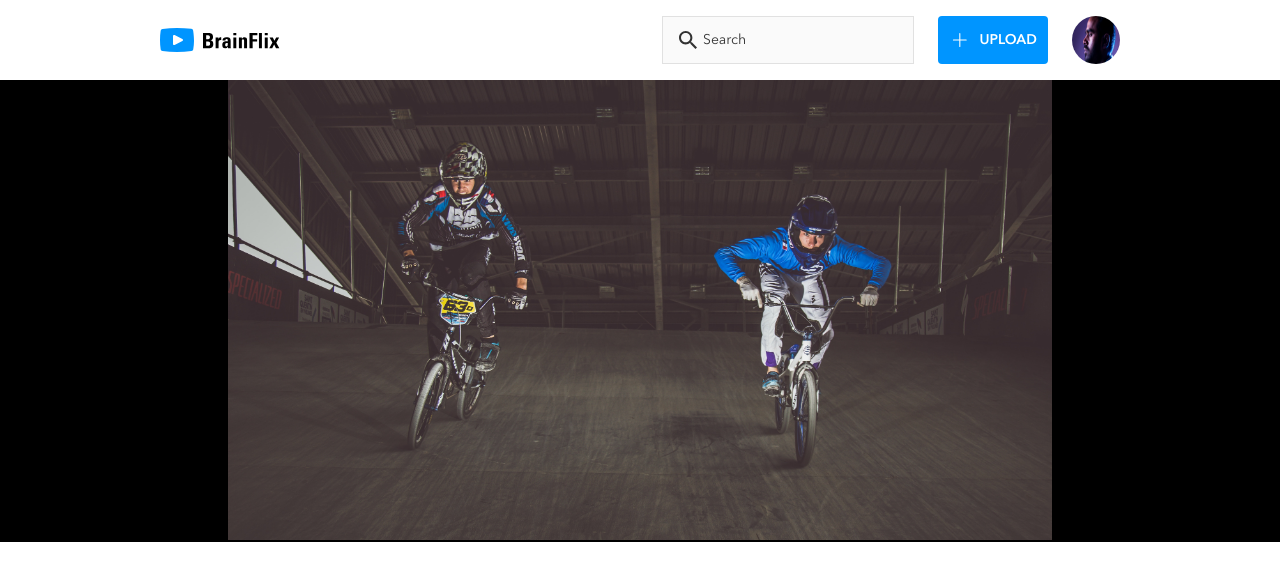
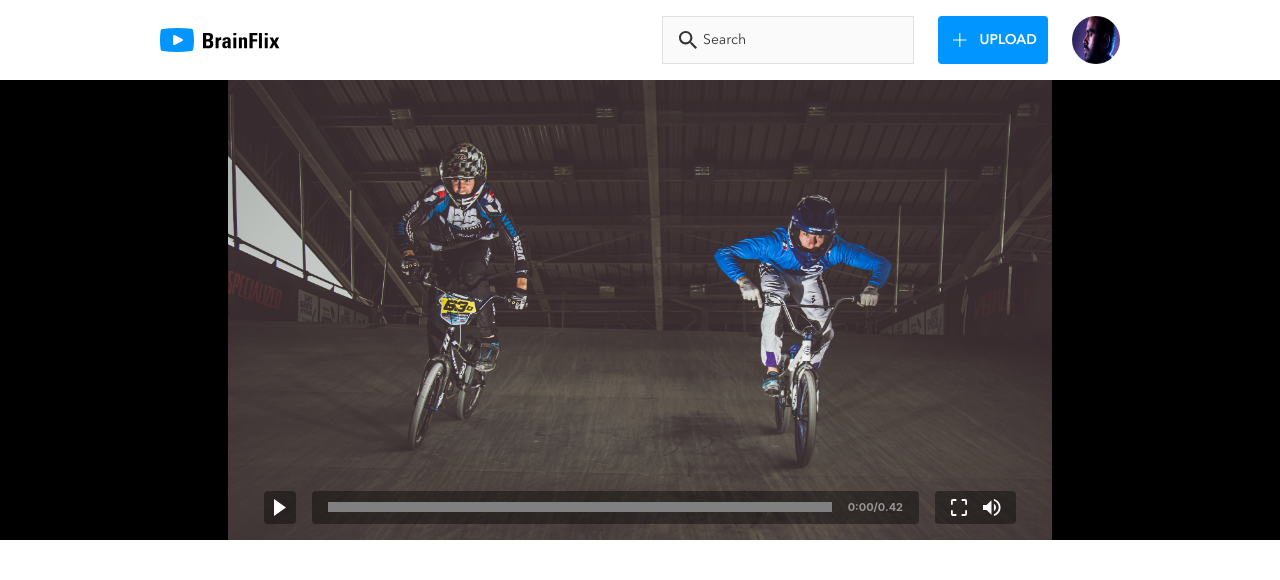
Before and after one commit to dshlass/dale-shlass-BrainFlix, a React (Create React App) app in the folder sprint1/: page / in a window 1280 px wide. Shown: the top 580 px of the page. Built offline with nearby package versions, Linux system fonts and the light colour scheme.

Commit message:
main video content added and state passed down as props. continue with Main section next.

```diff
--- a/sprint1/src/App.js
+++ b/sprint1/src/App.js
@@ -2,13 +2,25 @@ import React from 'react';
 // import logo from './logo.svg';
 import './css/App.scss';
 import Header from './components/Header';
+import {sideVideo, mainVideo} from './data/Data'
 
 
 class App extends React.Component {
+
+  state = {
+    sideVideo,
+    mainVideo
+  }
+
+
   render() {
     return (
       <>
-        <Header/>
+        <Header
+          poster={mainVideo.image}
+          duration={mainVideo.duration}
+
+        />
       </>
     );
   }
--- a/sprint1/src/components/Header.js
+++ b/sprint1/src/components/Header.js
@@ -1,6 +1,7 @@
 import React from 'react';
 import Navigation from './Navigation';
 import Video from './Video';
+
 
 
 class Header extends React.Component {
@@ -8,7 +9,10 @@ class Header extends React.Component {
     return (
       <header className='header'>
         <Navigation />
-        <Video />
+        <Video
+          poster={this.props.poster}
+          duration={this.props.duration}
+        />
       </header>
     );
   }
--- a/sprint1/src/components/Video.js
+++ b/sprint1/src/components/Video.js
@@ -1,15 +1,15 @@
 import React from 'react';
-// import Navigation from './Navigation'
-import poster from '../assets/Images/video-list-0.jpg'
+import VideoControls from './VideoControls'
 
 
 class Video extends React.Component {
   render() {
     return (
       <div className="video">
-        <video className='video__media' poster={poster}>
+        <video className='video__media' poster={this.props.poster}>
             Sorry, your browser doesn't support embedded videos.
         </video>
+        <VideoControls duration={this.props.duration}/>
       </div>
     );
   }
--- /dev/null
+++ b/sprint1/src/components/VideoControls.js
@@ -0,0 +1,22 @@
+import React from 'react';
+
+class VideoControls extends React.Component {
+  render() {
+    return (
+      <div className='controls'>
+      <img className='controls__play' src={require('../assets/Icons/SVG/Icon-play.svg')} alt='play button'/>
+      <div className='controls__progress'>
+        <progress className='controls__progress--bar' max="500" value="0"> 0%</progress>
+        <p className='controls__progress--duration'>0:00/{this.props.duration}</p>
+      </div>
+      <div className='controls__screen-vol'>
+        <img className='controls__fullscreen' src={require('../assets/Icons/SVG/Icon-fullscreen.svg')} alt='play button'/>
+        <img className='controls__volume' src={require('../assets/Icons/SVG/Icon-volume.svg')} alt='play button'/>
+      </div>
+
+      </div>
+    );
+  }
+}
+
+export default VideoControls;
--- a/sprint1/src/css/App.scss
+++ b/sprint1/src/css/App.scss
@@ -14,4 +14,6 @@
 @import './Header.scss';
 
 //Imports the video specific styles
-@import './Video.scss'
+@import './Video.scss';
+
+@import './VideoControls.scss';
--- a/sprint1/src/css/Normalize.scss
+++ b/sprint1/src/css/Normalize.scss
@@ -28,7 +28,7 @@ p {
   margin: 0;
 }
 
-img {
+img, video {
   width: 100%;
   display: block;
 }
--- a/sprint1/src/css/Video.scss
+++ b/sprint1/src/css/Video.scss
@@ -2,15 +2,15 @@
 
   @extend %padding--tablet;
   @extend %padding--desktop;
-
+  position: relative;
 
 
 
   background: black;
 
   &__media {
-    width: 100%;
 
+    object-fit: cover;
     @media #{$Tablet} {
       padding: 0 1.0rem;
     }
@@ -18,6 +18,9 @@
     @media #{$Desktop} {
       padding: 0 $column--desktop;
     }
+
+
+
   }
 
 
--- /dev/null
+++ b/sprint1/src/css/VideoControls.scss
@@ -0,0 +1,91 @@
+.controls {
+  position: absolute;
+  bottom: 8px;
+  left: 16px;
+  right: 16px;
+
+  display: flex;
+  justify-content: space-between;
+
+  @media #{$Tablet} {
+    bottom: 16px;
+    left: 42px;
+    right: 42px;
+  }
+
+  @media #{$Desktop} {
+    left: 264px;
+    right: 264px;
+  }
+
+  &__play {
+    width: 32px;
+    // flex:1;
+    // height: 32.5;
+    padding: 8px 10px;
+    background: rgba(0,0,0,0.4);
+    border-radius: 4px;
+  }
+
+
+  &__screen-vol {
+    display: flex;
+    margin-left: 8px;
+    background: rgba(0,0,0,0.4);
+    border-radius: 4px;
+    padding: 8px 16px;
+
+    @media #{$Tablet} {
+      margin-left: 16px;
+    }
+  }
+
+  // &__fullscreen {
+
+  // }
+
+  &__volume {
+    margin-left: 16px;
+  }
+
+  &__progress {
+    flex: 1;
+    padding: 8px 16px;
+    border-radius: 4px;
+    background: rgba(0,0,0,0.4);
+    margin-left: 8px;
+
+    display: flex;
+    align-items: center;
+
+    @media #{$Tablet} {
+      margin-left: 16px;
+    }
+
+    &--bar {
+      background:rgba(0,0,0,0.5);
+      border:rgba(0,0,0,0.5);
+      border-radius: 5px;
+      flex:1;
+    }
+
+    &--duration {
+  // @extend %paragraph-regular;
+  // line-height: 0.2rem;
+  font-size: 1.1rem;
+  font-weight: bold;
+  display: none;
+    color: rgba(255,255,255,0.5);
+
+      @media #{$Tablet} {
+        display: block;
+        margin-left: 16px;
+      }
+    }
+
+    @media #{$Desktop} {
+      // flex: 0 1 auto;
+      // width: 751px;
+    }
+  }
+}
--- /dev/null
+++ b/sprint1/src/data/Data.js
@@ -0,0 +1,90 @@
+// Side Video Object
+const sideVideo = [
+  {
+    id: '0',
+    title: 'BMX Rampage: 2018 Highlights',
+    channel: 'Red Crow',
+    image: require('../assets/Images/video-list-0.jpg')
+  },
+  {
+    id: '1',
+    title: 'Become a Travel Pro in One Easy Lesson',
+    channel: 'Scotty Cranmer',
+    image: require('../assets/Images/video-list-1.jpg')
+  },
+  {
+    id: '2',
+    title: 'Les  Houches The Hidden Gem Of The Chamonix',
+    channel: 'Cornelia Blair',
+    image: require('../assets/Images/video-list-2.jpg')
+  },
+  {
+    id: '3',
+    title: 'Travel Health Useful Medical Information For',
+    channel: 'Glen Harper',
+    image: require('../assets/Images/video-list-3.jpg')
+  },
+  {
+    id: '4',
+    title: 'Cheap Airline Tickets Great Ways To Save',
+    channel: 'Emily Harper',
+    image: require('../assets/Images/video-list-4.jpg')
+  },
+  {
+    id: '5',
+    title: 'Take A Romantic Break In A Boutique Hotel',
+    channel: 'Ethan Owen',
+    image: require('../assets/Images/video-list-5.jpg')
+  },
+  {
+    id: '6',
+    title: 'Choose The Perfect Accomodations',
+    channel: 'Lydia Perez',
+    image: require('../assets/Images/video-list-6.jpg')
+  },
+  {
+    id: '7',
+    title: 'Cruising Destination Ideas',
+    channel: 'Timothy Austin',
+    image: require('../assets/Images/video-list-7.jpg')
+  },
+  {
+    id: '8',
+    title: 'Train Travel On Track For Safety',
+    channel: 'Scotty Cranmer',
+    image: require('../assets/Images/video-list-8.jpg')
+  }
+];
+
+//Main Video Object
+const mainVideo = {
+    id: '0',
+    title: 'BMX Rampage: 2018 Highlights',
+    description: 'On a gusty day in Southern Utah, a group of 25 daring mountain bikers blew the doors off what is possible on two wheels, unleashing some of the biggest moments the sport has ever seen. While mother nature only allowed for one full run before the conditions made it impossible to ride, that was all that was needed for event veteran Kyle Strait, who won the event for the second time -- eight years after his first Red Cow Rampage title',
+    channel: 'Red Cow',
+    image: require('../assets/Images/video-list-0.jpg'),
+    views: '1,001,023',
+    likes: '110,985',
+    duration: '0.42',
+    video: '',
+    timestamp: '12/18/2018',
+    comments: [
+      {
+        name: "Michael Lyons",
+        comment: "They BLEW the ROOF off at their last show, once everyone started figuring out they were going. This is still simply the greatest opening of a concert I have EVERY witnessed",
+        date:"12/18/2018"
+      },
+      {
+        name: "Gary Wong",
+        comment: "Every time I see him shred I feel so motivated to get off my couch and hop on my board. He's so talented! I wish I can ride like him one day so I can really enjoy myself!",
+        date:"12/12/2018"
+      },
+      {
+        name: "Theodore Duncan",
+        comment: "How can someone be so good!!!! You can tell he lives for this and loves to do it everyday. Everytime I see him I feel insantly happy! He's definitely my favorite ever!",
+        date:"11/15/2018"
+      }
+    ]
+};
+
+export {sideVideo, mainVideo};
```
